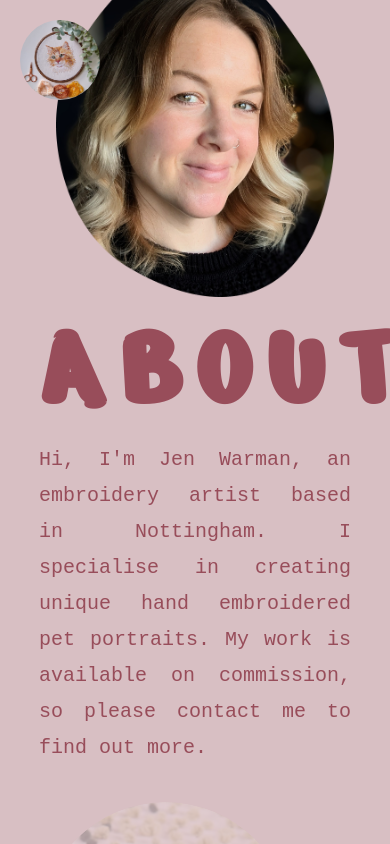
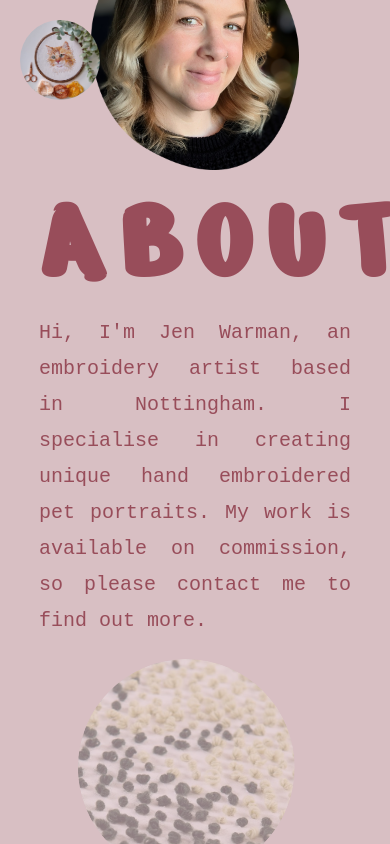
Before and after one commit to JenWarman/react-embroidery-portfolio, a React (Vite) app: page /about-page in a window 390 px wide. Shown: the top 844 px of the page. Built offline with nearby package versions, Linux system fonts and the light colour scheme; a web font is replaced by a local one.

Commit message:
About Page media queries.

```diff
--- a/src/css/styles.css
+++ b/src/css/styles.css
@@ -430,24 +430,37 @@ html {
   background-color: rgb(216, 191, 195);
 }
 .about-page_banner {
-  height: 80vh;
+  height: 60vh;
   width: 100%;
   margin: 0 auto;
   display: flex;
   justify-content: center;
   align-items: center;
 }
+@media (max-width: 1700px) {
+  .about-page_banner {
+    height: 50vh;
+    align-items: flex-end;
+    margin-bottom: 2rem;
+  }
+}
 @media (max-width: 1300px) {
   .about-page_banner {
     flex-direction: column;
-    margin-bottom: 0;
+    height: 60vh;
+    align-items: center;
+    margin-bottom: 8rem;
+  }
+}
+@media (max-width: 900px) {
+  .about-page_banner {
+    margin-bottom: 5rem;
   }
 }
 .about-page_banner-text {
   padding-left: 8rem;
   padding-right: 20rem;
   width: 60%;
-  margin-top: 24rem;
   color: rgb(152, 77, 90);
 }
 @media (max-width: 1400px) {
@@ -464,13 +477,6 @@ html {
     text-align: center;
     margin-top: 0;
     width: 80%;
-  }
-}
-@media (max-width: 1000px) {
-  .about-page_banner-text {
-    padding-left: 8rem;
-    padding-right: 8rem;
-    margin-bottom: 0;
   }
 }
 .about-page_banner-heading {
@@ -594,20 +600,21 @@ html {
 }
 @media (max-width: 1500px) {
   .about-page_content-img-right {
+    width: 350px;
+    height: 350px;
     margin: 0 0 3rem 3rem;
   }
 }
 @media (max-width: 1300px) {
   .about-page_content-img-right {
-    width: 350px;
-    height: 350px;
-    margin: 0 0 2rem 2rem;
+    width: 300px;
+    height: 300px;
   }
 }
 @media (max-width: 1000px) {
   .about-page_content-img-right {
-    width: 300px;
-    height: 300px;
+    width: 250px;
+    height: 250px;
   }
 }
 .about-page_content-img-left {
@@ -628,20 +635,21 @@ html {
 }
 @media (max-width: 1500px) {
   .about-page_content-img-left {
+    width: 350px;
+    height: 350px;
     margin: 0 3rem 3rem 0;
   }
 }
 @media (max-width: 1300px) {
   .about-page_content-img-left {
-    width: 350px;
-    height: 350px;
-    margin: 0 2rem 2rem 0;
+    width: 300px;
+    height: 300px;
   }
 }
 @media (max-width: 1000px) {
   .about-page_content-img-left {
-    width: 300px;
-    height: 300px;
+    width: 250px;
+    height: 250px;
   }
 }
 
--- a/src/scss/layout/_aboutPage.scss
+++ b/src/scss/layout/_aboutPage.scss
@@ -5,29 +5,42 @@
   background-color: $secondary-color;
 
   &_banner {
-    height: 80vh;
+    height: 60vh;
     width: 100%;
     margin: 0 auto;
     display: flex;
     justify-content: center;
     align-items: center;
 
+    @media (max-width: 1700px) {
+      height: 50vh;
+      align-items: flex-end;
+      margin-bottom: 2rem;
+    }
+
     @media (max-width: 1300px) {
       flex-direction: column;
-       margin-bottom: 0;
+      height: 60vh;
+      align-items: center;
+      margin-bottom: 8rem;
+    }
+
+    @media (max-width: 900px) {
+      margin-bottom: 5rem;
     }
 
     &-text {
       padding-left: 8rem;
       padding-right: 20rem;
       width: 60%;
-      margin-top: 24rem;
       color: $primary-color;
+
+      @media (max-width: 1600px) {
+      }
 
       @media (max-width: 1400px) {
         padding-left: 5rem;
         padding-right: 14rem;
-
       }
 
       @media (max-width: 1300px) {
@@ -39,11 +52,6 @@
         width: 80%;
       }
 
-      @media (max-width: 1000px) {
-        padding-left: 8rem;
-        padding-right:8rem;
-        margin-bottom: 0;
-      }
     }
 
     &-heading {
@@ -95,7 +103,6 @@
       @media (max-width: 1400px) {
         padding-left: 10rem;
       }
-
 
       @media (max-width: 1300px) {
         padding-left: 0;
@@ -157,18 +164,19 @@
       }
 
       @media (max-width: 1500px) {
+        width: 350px;
+        height: 350px;
         margin: 0 0 3rem 3rem;
       }
 
       @media (max-width: 1300px) {
-        width: 350px;
-        height: 350px;
-        margin: 0 0 2rem 2rem;
+        width: 300px;
+        height: 300px;
       }
 
       @media (max-width: 1000px) {
-        width: 300px;
-        height: 300px;
+        width: 250px;
+        height: 250px;
       }
     }
 
@@ -188,18 +196,19 @@
       }
 
       @media (max-width: 1500px) {
+        width: 350px;
+        height: 350px;
         margin: 0 3rem 3rem 0;
       }
 
       @media (max-width: 1300px) {
-        width: 350px;
-        height: 350px;
-        margin: 0 2rem 2rem 0;
+        width: 300px;
+        height: 300px;
       }
 
       @media (max-width: 1000px) {
-        width: 300px;
-        height: 300px;
+        width: 250px;
+        height: 250px;
       }
     }
   }
```
Also changed, not shown: 1 other file (tests, documents, lock files or other folders). Lines whose indentation alone changed are shown as unchanged.
